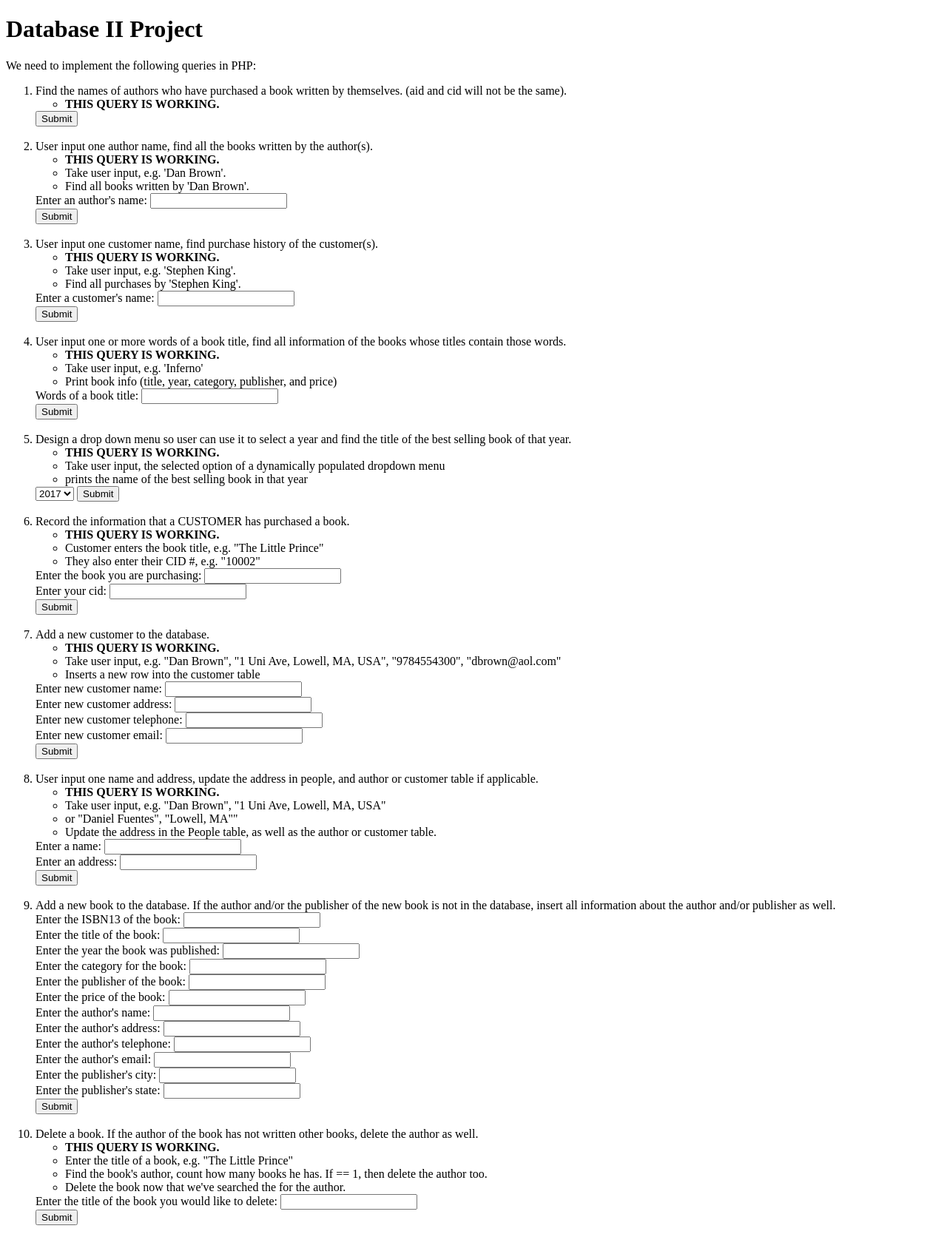
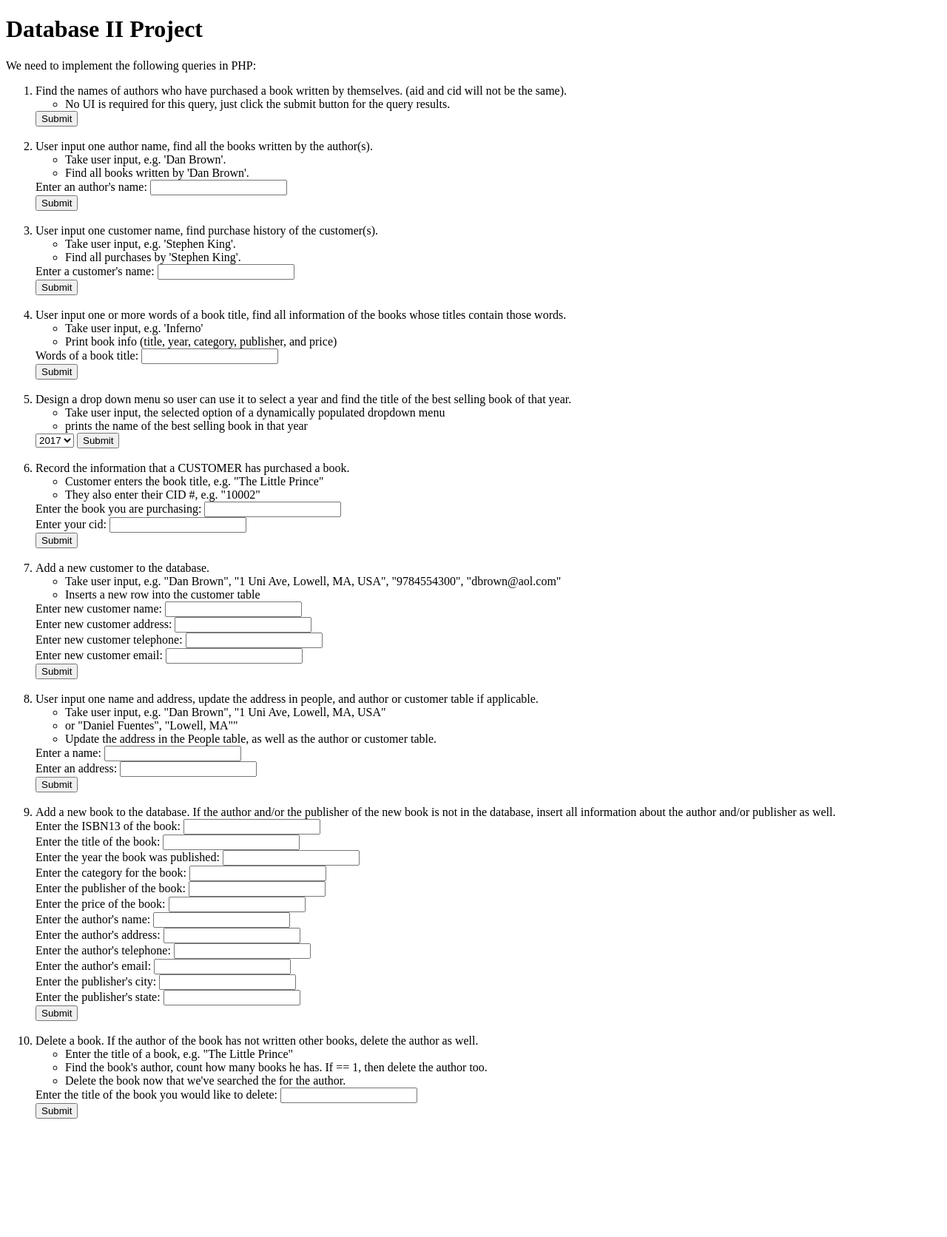
Before and after one commit to cp0153/DB2, a PHP site: page / in a window 1280 px wide. Shown: the whole page at 74% size. After the commit the page ends 1512 px from the top, so only its background shows below. Run offline with PHP 8.4, Linux system fonts and the light colour scheme; data comes from the database, SQL or seed files in the repository.

Commit message:
Minor updates to index, query 7 and better output for query 10

```diff
--- a/index.php
+++ b/index.php
@@ -18,7 +18,7 @@
     <li>Find the names of authors who have purchased a book written by themselves. (aid and cid will not be the same).
     </li>
     <ul>
-        <li><b>THIS QUERY IS WORKING.</b></li>
+        <li>No UI is required for this query, just click the submit button for the query results.</li>
     </ul>
     <form action="php/1_author_purch.php" method="post">
         <input type="submit">
@@ -26,8 +26,8 @@
 
     <br>
     <!-- Query 2 -->
-    <li>User input one author name, find all the books written by the author(s).</li><ul>
-        <li><b>THIS QUERY IS WORKING.</b></li>
+    <li>User input one author name, find all the books written by the author(s).</li>
+    <ul>
         <li>Take user input, e.g. 'Dan Brown'.</li>
         <li>Find all books written by 'Dan Brown'.</li>
     </ul>
@@ -41,7 +41,6 @@
     <!-- Query 3 -->
     <li>User input one customer name, find purchase history of the customer(s).</li>
     <ul>
-        <li><b>THIS QUERY IS WORKING.</b></li>
         <li>Take user input, e.g. 'Stephen King'.</li>
         <li>Find all purchases by 'Stephen King'.</li>
     </ul>
@@ -56,7 +55,6 @@
         words.
     </li>
     <ul>
-        <li><b>THIS QUERY IS WORKING.</b></li>
         <li>Take user input, e.g. 'Inferno'</li>
         <li>Print book info (title, year, category, publisher, and price)</li>
     </ul>
@@ -71,7 +69,6 @@
     <li>Design a drop down menu so user can use it to select a year and find the title of the best selling book of that
         year.
         <ul>
-            <li><b>THIS QUERY IS WORKING.</b></li>
             <li>Take user input, the selected option of a dynamically populated dropdown menu</li>
             <li>prints the name of the best selling book in that year</li>
         </ul>
@@ -88,7 +85,6 @@
     <!-- Query 6 -->
     <li>Record the information that a CUSTOMER has purchased a book.</li>
     <ul>
-        <li><b>THIS QUERY IS WORKING.</b></li>
         <li>Customer enters the book title, e.g. "The Little Prince"</li>
         <li>They also enter their CID #, e.g. "10002"</li>
     </ul>
@@ -102,7 +98,6 @@
     <!-- Query 7 -->
     <li>Add a new customer to the database.</li>
     <ul>
-        <li><b>THIS QUERY IS WORKING.</b></li>
         <li>Take user input, e.g. "Dan Brown", "1 Uni Ave, Lowell, MA, USA", "9784554300", "dbrown@aol.com"</li>
         <li>Inserts a new row into the customer table</li>
     </ul>
@@ -118,7 +113,6 @@
     <!-- Query 8 -->
     <li>User input one name and address, update the address in people, and author or customer table if applicable.</li>
     <ul>
-        <li><b>THIS QUERY IS WORKING.</b></li>
         <li>Take user input, e.g. "Dan Brown", "1 Uni Ave, Lowell, MA, USA"</li>
         <li>or "Daniel Fuentes", "Lowell, MA""</li>
         <li>Update the address in the People table, as well as the author or customer table.</li>
@@ -158,7 +152,6 @@
     <!-- Query 10 -->
     <li>Delete a book. If the author of the book has not written other books, delete the author as well.</li>
     <ul>
-        <li><b>THIS QUERY IS WORKING.</b></li>
         <li>Enter the title of a book, e.g. "The Little Prince"</li>
         <li>Find the book's author, count how many books he has. If == 1, then delete the author too.</li>
         <li>Delete the book now that we've searched the for the author.</li>
```
Also changed, not shown: php/10_delete_book.php (+5 -2 lines), php/7_new_customer.php (+4 -4 lines).
